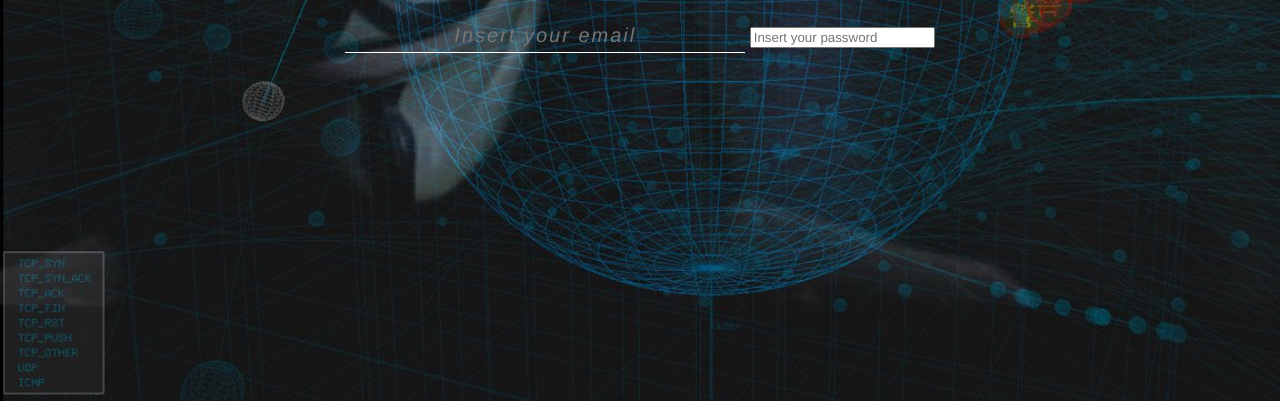
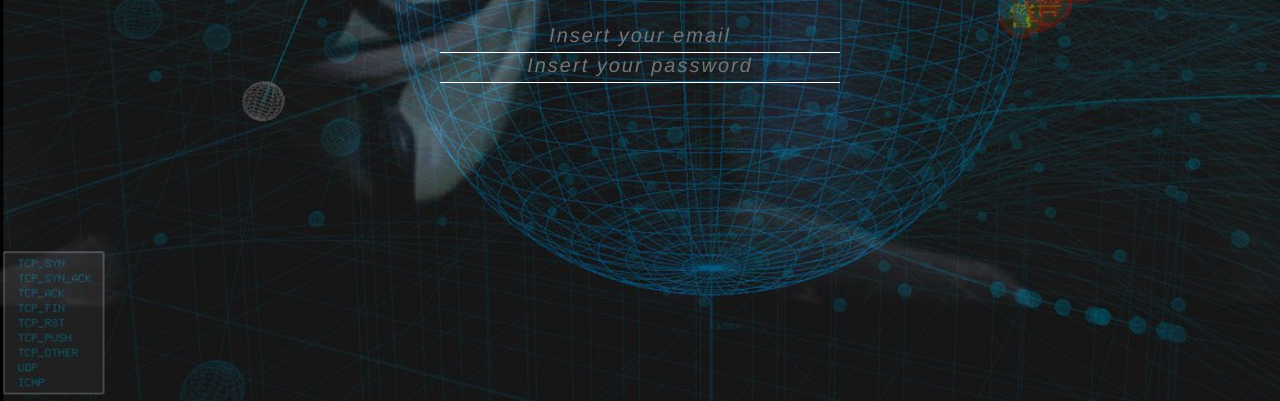
Before and after one commit to Rift-Runners/webChat, a website: page public/index.html in a window 1280 px wide. Shown: the part 399-800 px from the top of the page. Drawn offline with nearby package versions, Linux system fonts and the light colour scheme; no server answers.

Commit message:
Change style from password

```diff
--- a/public/index.html
+++ b/public/index.html
@@ -17,8 +17,11 @@
                 <div class="form">
                     <h3 class="title shadow">inSight WebChat</h3>
                     <input class="usernameInput" type="text" maxlength="32" placeholder="Insert your email"/>
-                    <input class="passwordInput" type="password" maxlength="100" placeholder="Insert your password"/>
+					<div >
+						<input class="passwordInput" type="password" maxlength="100" placeholder="Insert your password"/>
+					</div>
                 </div>
+
             </li>
         </ul>
         <script src="/socket.io/socket.io.js"></script>
--- a/public/resources/style.css
+++ b/public/resources/style.css
@@ -75,6 +75,16 @@ ul {
     width: 400px;
 }
 
+.login.page .form .passwordInput {
+    background-color: transparent;
+    border: none;
+    border-bottom: 1px solid #fff;
+    outline: none;
+    padding-bottom: 5px;
+    text-align: center;
+    width: 400px;
+}
+
 .login.page .title {
     font-size: 300%;
     font-family: monospace;
@@ -90,11 +100,21 @@ ul {
     letter-spacing: 2px;
 }
 
+.login.page .passwordInput {
+    font-size: 125%;
+    font-style: oblique;
+    letter-spacing: 2px;
+}
+
 .login.page .title, .login.page .usernameInput {
     color: white;
     font-weight: 100;
 }
 
+.login.page .title, .login.page .passwordInput {
+    color: white;
+    font-weight: 100;
+}
 /* Chat page */
 
 .chat.page {
```
